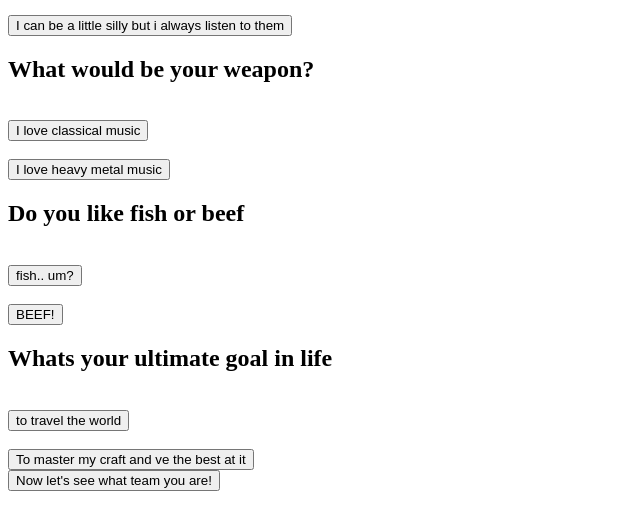
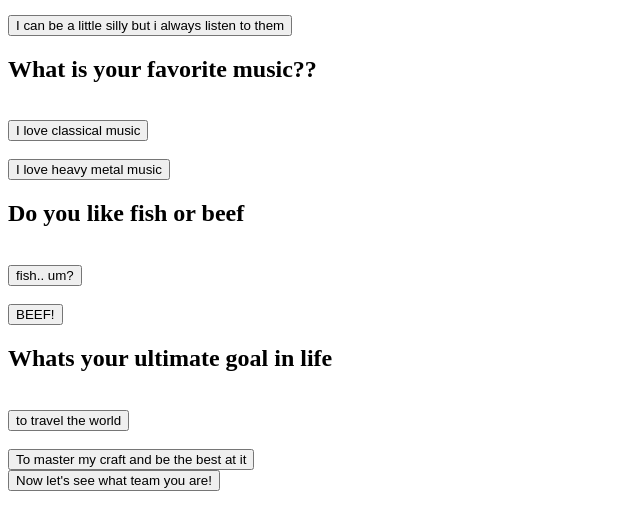
Before and after one commit to staten-island-tech/pd7-create-task-tonymari, a website: page create-task/index.html in a window 1280 px wide. Shown: the part 314-822 px from the top of the page, 0-640 px from the left. Drawn offline with Linux system fonts and the light colour scheme.

Commit message:
dskuhbgr

```diff
--- a/create-task/index.html
+++ b/create-task/index.html
@@ -47,7 +47,7 @@
         </div>
       </div>
 
-      <h2>What would be your weapon?</h2>
+      <h2>What is your favorite music??</h2>
       <div class="question">
         <div class="answer-choice">
           <br />
@@ -83,7 +83,7 @@
 
         <div class="answer-choice">
           <br />
-          <button id="q5a2">To master my craft and ve the best at it</button>
+          <button id="q5a2">To master my craft and be the best at it</button>
         </div>
       </div>
 
```
